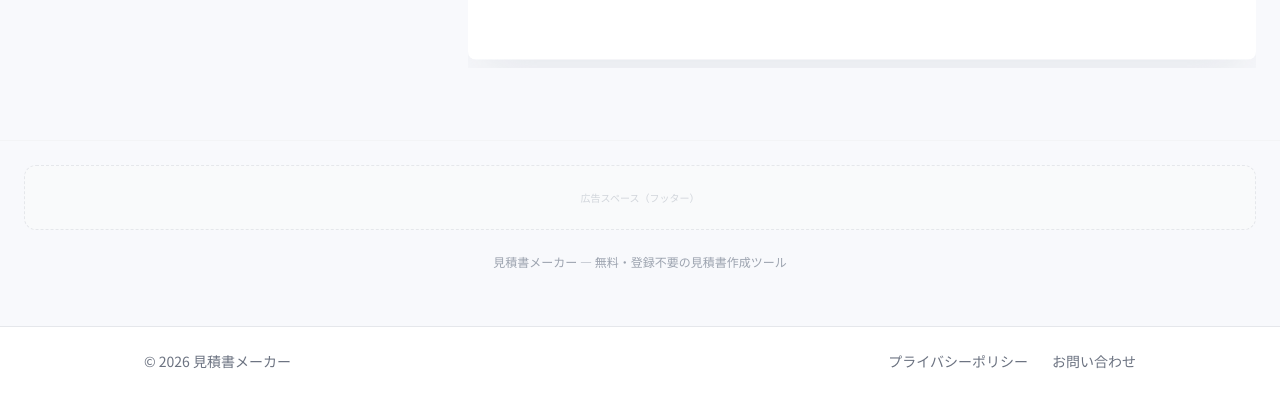
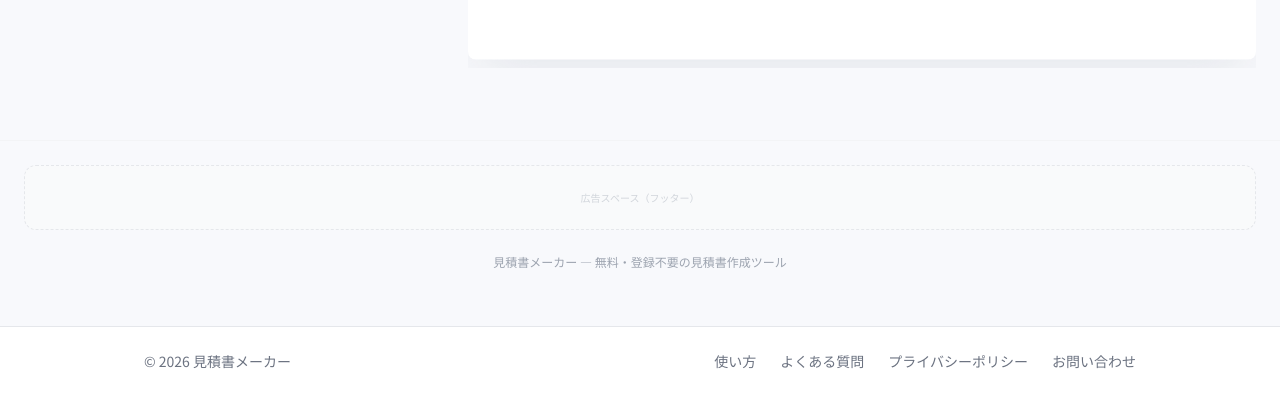
Before and after one commit to cha1tirou/mitsumori-maker, a Next.js app: page / in a window 1280 px wide. Shown: the part 1270-1665 px from the top of the page. Built offline with nearby package versions, Linux system fonts and the light colour scheme.

Commit message:
Add how-to and faq links to footer

```diff
--- a/src/app/layout.tsx
+++ b/src/app/layout.tsx
@@ -36,7 +36,13 @@ export default function RootLayout({
         <footer className="border-t border-gray-200 bg-white mt-8">
           <div className="max-w-5xl mx-auto px-4 py-6 flex flex-col sm:flex-row items-center justify-between gap-2 text-sm text-gray-500">
             <span>© 2026 見積書メーカー</span>
-            <div className="flex gap-6">
+            <div className="flex flex-wrap justify-center gap-6">
+              <Link href="/how-to" className="hover:text-gray-800 transition-colors">
+                使い方
+              </Link>
+              <Link href="/faq" className="hover:text-gray-800 transition-colors">
+                よくある質問
+              </Link>
               <Link href="/privacy" className="hover:text-gray-800 transition-colors">
                 プライバシーポリシー
               </Link>
```
